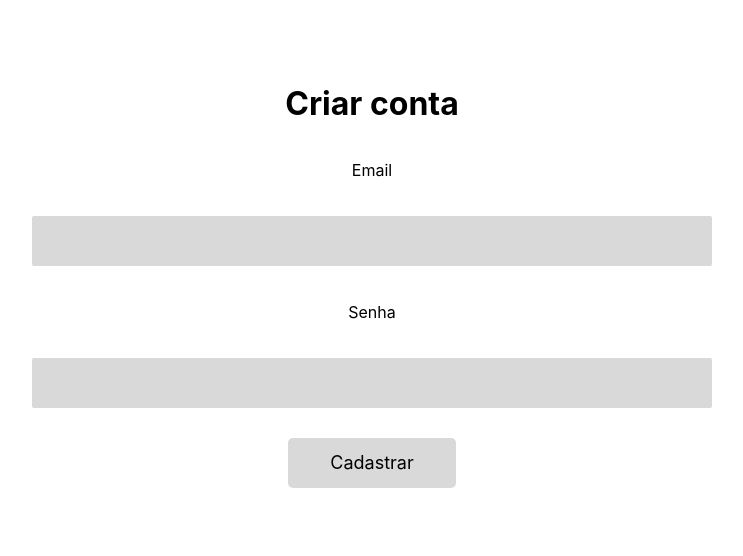
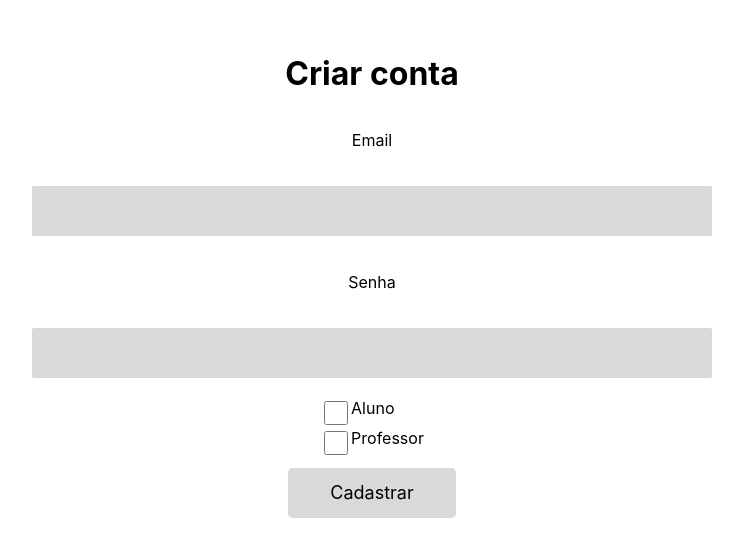
Before and after one commit to GustavoVieiraDeAraujo/MP-Front-End, a React (Vite) app: page /Cadastro in a window 1280 px wide. Shown: the part 120-676 px from the top of the page, without its empty margins (268-1011 px from the left). Built offline with nearby package versions, Linux system fonts and the light colour scheme.

Commit message:
Adicionado checkbox no cadastro

```diff
--- a/src/pages/Cadastro/index.jsx
+++ b/src/pages/Cadastro/index.jsx
@@ -1,9 +1,21 @@
 import React from "react";
 import Button from "../../components/Button";
 import Input from "../../components/Input";
-import { Container} from "./styles";
+import { Container } from "./styles";
+import { useState } from 'react';
 
 export function Cadastro() {
+
+    /*const [userType, setUserType] = useState([false,false]);*/
+
+    /*const handleOnChange = (position) => {
+        const updatedCheckedState = user.map((item, index)
+        index === position ? true : false
+        );
+
+        setUserType(updatedCheckedState);
+    };*/
+
     return (
         <Container>
             <h1>Criar conta</h1>
@@ -11,6 +23,18 @@ export function Cadastro() {
             <Input/>
             <p>Senha</p>
             <Input/>
+            <div className="checkbox__container">
+                <div className="checkboxAndUser">
+                    <input id='checkboxStudent' type="checkbox" /*checked={userType[0]}
+                    onChange{() => handleOnChange(0)} */></input>
+                    <label for="checkboxTeacher">Aluno</label>
+                </div>
+                <div className="checkboxAndUser">
+                    <input id="checkboxTeacher" type="checkbox"/*checked={userType[1]}
+                    onChange{() => handleOnChange(1)} */></input>
+                    <label for="checkboxTeacher">Professor</label>
+                </div>
+            </div>
             <Button> Cadastrar </Button>
         </Container>
     )
--- a/src/pages/Cadastro/styles.jsx
+++ b/src/pages/Cadastro/styles.jsx
@@ -8,4 +8,19 @@ export const Container = styled.div`
     flex-direction:column;
     height:100vh;
     color:black;
+
+.checkbox__container {
+    display: flex;
+    flex-direction: column;
+}
+
+input[type=checkbox] {
+    width: 3vh;
+    height: 3vh;
+}
+
+.checkboxAndUser {
+    display: flex;
+    flex-direction: row;
+}
 `
```
